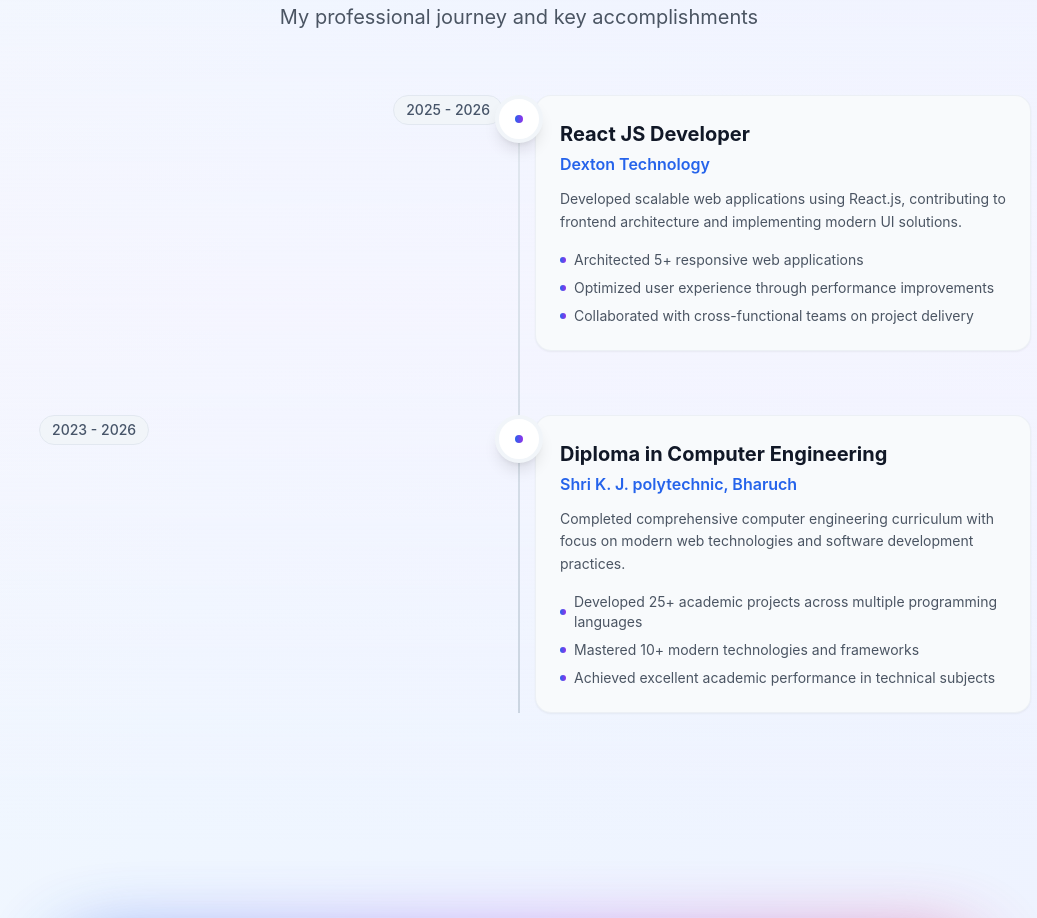
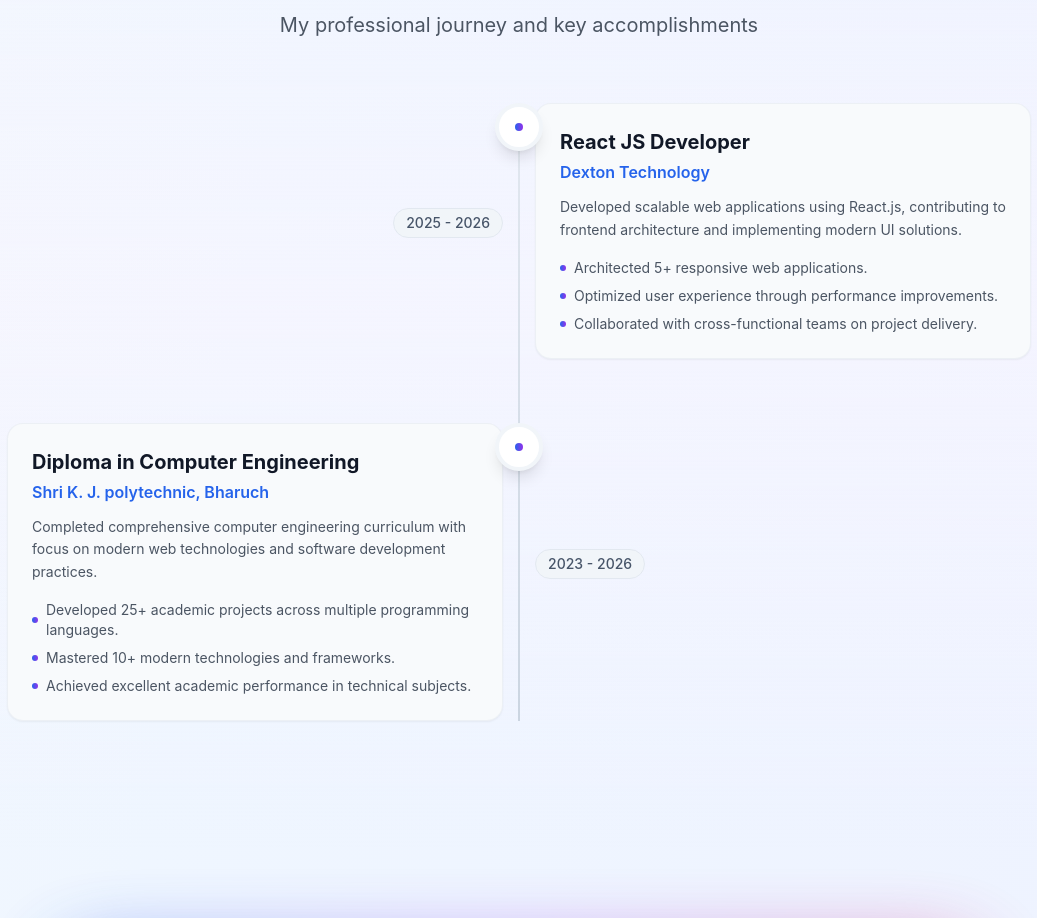
Before and after one commit to rohitmahale07/Rohit_Mahale--frontend-developer, a React (Create React App) app: page / in a window 1280 px wide. Shown: the part 4849-5767 px from the top of the page, without its empty margins (121-1158 px from the left). Built offline with nearby package versions, Linux system fonts and the light colour scheme.

Commit message:
ui updated

```diff
--- a/src/pages/App.jsx
+++ b/src/pages/App.jsx
@@ -157,9 +157,9 @@ export default function Portfolio() {
       period: '2025 - 2026',
       description: 'Developed scalable web applications using React.js, contributing to frontend architecture and implementing modern UI solutions.',
       achievements: [
-        'Architected 5+ responsive web applications',
-        'Optimized user experience through performance improvements',
-        'Collaborated with cross-functional teams on project delivery'
+        'Architected 5+ responsive web applications.',
+        'Optimized user experience through performance improvements.',
+        'Collaborated with cross-functional teams on project delivery.'
       ],
       icon: <Code2 className="w-6 h-6" />
     },
@@ -169,9 +169,9 @@ export default function Portfolio() {
       period: '2023 - 2026',
       description: 'Completed comprehensive computer engineering curriculum with focus on modern web technologies and software development practices.',
       achievements: [
-        'Developed 25+ academic projects across multiple programming languages',
-        'Mastered 10+ modern technologies and frameworks',
-        'Achieved excellent academic performance in technical subjects'
+        'Developed 25+ academic projects across multiple programming languages.',
+        'Mastered 10+ modern technologies and frameworks.',
+        'Achieved excellent academic performance in technical subjects.'
       ],
       icon: <BookOpenText className="w-6 h-6" />
     }
@@ -262,7 +262,7 @@ export default function Portfolio() {
                 ))}
               </div>
 
-              <div className="flex items-center space-x-2 sm:space-x-4">
+              <div className="flex items-center justify-right">
                 <button
                   onClick={() => setDarkMode(!darkMode)}
                   className="p-3 rounded-xl hover:bg-gray-200/50 dark:hover:bg-slate-800/50 transition-all duration-300 hover:scale-110 relative group"
@@ -502,7 +502,7 @@ export default function Portfolio() {
               ))}
             </div>
 
-            <div className="bg-gradient-to-br from-white/70 to-white/40 dark:from-slate-800/70 dark:to-slate-900/40 backdrop-blur-2xl rounded-3xl p-12 shadow-2xl border border-white/20 dark:border-slate-700/50">
+            <div className="bg-gradient-to-br from-white/70 to-white/40 dark:from-slate-800/70 dark:to-slate-900/40 backdrop-blur-2xl rounded-3xl p-8 md:p-12 shadow-2xl border border-white/20 dark:border-slate-700/50">
               <div className="grid lg:grid-cols-2 gap-12 items-center">
                 <div className="space-y-6">
                   <h3 className="text-3xl font-bold text-gray-900 dark:text-white">
@@ -529,7 +529,7 @@ export default function Portfolio() {
                   </div>
                 </div>
 
-                <div className="grid grid-cols-2 gap-6">
+                <div className="grid grid-cols-2 gap-3 md:gap-6">
                   {achievements.map((achievement, idx) => (
                     <div
                       key={idx}
@@ -678,7 +678,7 @@ export default function Portfolio() {
                     <div className="flex gap-4">
                       <a
                         href={project.live}
-                        className="w-full group/btn flex items-center justify-center gap-2 px-3 md:px-6 py-1 md:py-3 bg-gradient-to-r from-blue-600 to-purple-600 text-white rounded-xl font-bold shadow-lg hover:shadow-xl transition-all duration-300 hover:scale-105"
+                        className="w-full group/btn flex items-center justify-center gap-2 px-6 py-3 bg-gradient-to-r from-blue-600 to-purple-600 text-white rounded-xl font-bold shadow-lg hover:shadow-xl transition-all duration-300 hover:scale-105"
                       >
                         <ExternalLink className="w-5 h-5 group-hover/btn:rotate-45 transition-transform duration-300" />
                         View
@@ -727,7 +727,7 @@ export default function Portfolio() {
                     </div>
 
                     <div className="flex gap-3">
-                      <a href={project.live} className="w-full text-center px-4 py-2 bg-blue-600 text-white rounded-lg text-sm font-bold hover:bg-blue-700 transition-colors">
+                      <a href={project.live} className="w-full text-center px-6 py-3 bg-blue-600 text-white rounded-lg text-sm font-bold hover:bg-blue-700 transition-colors">
                         View
                       </a>
                     </div>
@@ -785,9 +785,9 @@ export default function Portfolio() {
                     </div>
 
                     {/* Mobile Layout */}
-                    <div className="flex md:hidden w-full pl-12">
+                    <div className="flex md:hidden w-full">
                       <div className="w-full">
-                        <div className="mb-3">
+                        <div className="mb-3 ml-10">
                           <span className="inline-block px-3 py-1 bg-slate-100 dark:bg-slate-800 text-slate-600 dark:text-slate-400 rounded-full text-sm font-medium border border-slate-200 dark:border-slate-700">
                             {exp.period}
                           </span>
@@ -823,15 +823,17 @@ export default function Portfolio() {
                     </div>
 
                     {/* Desktop Layout */}
-                    <div className="hidden md:flex w-full">
-                      <div className={`flex-1 ${idx % 2 === 0 ? 'text-right pr-8' : 'text-left pl-8'}`}>
+                    <div className="hidden md:flex w-full items-center">
+                      {idx % 2 === 0 ? (
+                        <>
+                          {/* Even index: Period on left, Card on right */}
+                          <div className="flex-1 text-right pr-8">
                             <div className="inline-block">
                               <span className="inline-block px-3 py-1 bg-slate-100 dark:bg-slate-800 text-slate-600 dark:text-slate-400 rounded-full text-sm font-medium mb-4 border border-slate-200 dark:border-slate-700">
                                 {exp.period}
                               </span>
                             </div>
                           </div>
-
                           <div className="flex-1">
                             <div className="bg-slate-50 dark:bg-slate-800/50 backdrop-blur-sm rounded-2xl p-6 shadow-sm hover:shadow-md transition-all duration-300 border border-slate-200/50 dark:border-slate-700/50 hover:-translate-y-1">
                               <div className="mb-4">
@@ -856,6 +858,43 @@ export default function Portfolio() {
                               </div>
                             </div>
                           </div>
+                        </>
+                      ) : (
+                        <>
+                          {/* Odd index: Card on left, Period on right */}
+                          <div className="flex-1">
+                            <div className="bg-slate-50 dark:bg-slate-800/50 backdrop-blur-sm rounded-2xl p-6 shadow-sm hover:shadow-md transition-all duration-300 border border-slate-200/50 dark:border-slate-700/50 hover:-translate-y-1">
+                              <div className="mb-4">
+                                <h3 className="text-xl font-bold text-gray-900 dark:text-white mb-1">
+                                  {exp.title}
+                                </h3>
+                                <p className="text-blue-600 dark:text-blue-400 font-semibold mb-3">
+                                  {exp.company}
+                                </p>
+                                <p className="text-gray-600 dark:text-gray-400 text-sm leading-relaxed">
+                                  {exp.description}
+                                </p>
+                              </div>
+
+                              <div className="space-y-2">
+                                {exp.achievements.map((achievement, achIdx) => (
+                                  <div key={achIdx} className="flex items-center gap-2 text-sm text-gray-600 dark:text-gray-400">
+                                    <div className="w-1.5 h-1.5 bg-gradient-to-r from-blue-600 to-purple-600 rounded-full flex-shrink-0"></div>
+                                    <span>{achievement}</span>
+                                  </div>
+                                ))}
+                              </div>
+                            </div>
+                          </div>
+                          <div className="flex-1 text-left pl-8">
+                            <div className="inline-block">
+                              <span className="inline-block px-3 py-1 bg-slate-100 dark:bg-slate-800 text-slate-600 dark:text-slate-400 rounded-full text-sm font-medium mb-4 border border-slate-200 dark:border-slate-700">
+                                {exp.period}
+                              </span>
+                            </div>
+                          </div>
+                        </>
+                      )}
                     </div>
                   </div>
                 ))}
```
Lines whose indentation alone changed are shown as unchanged.
